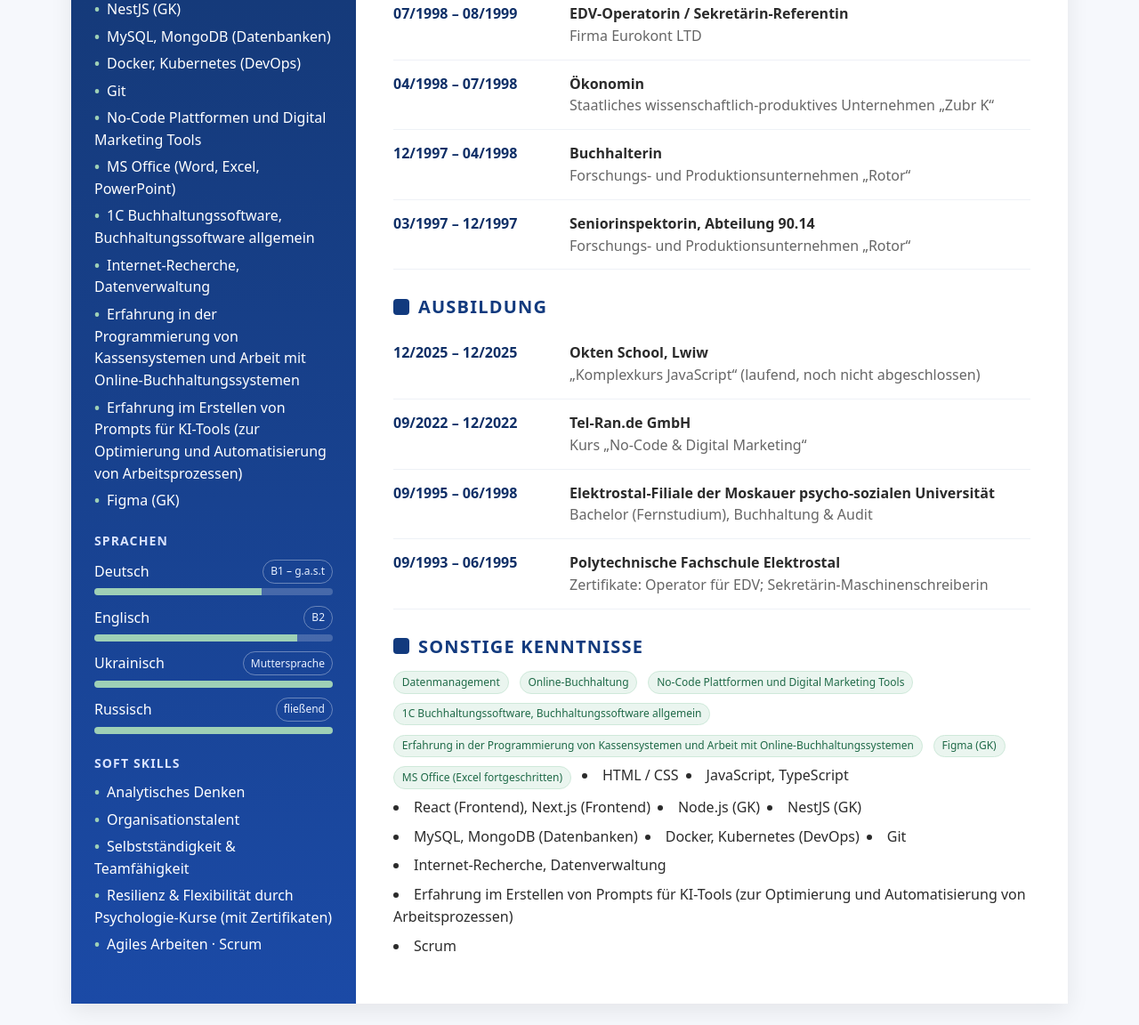
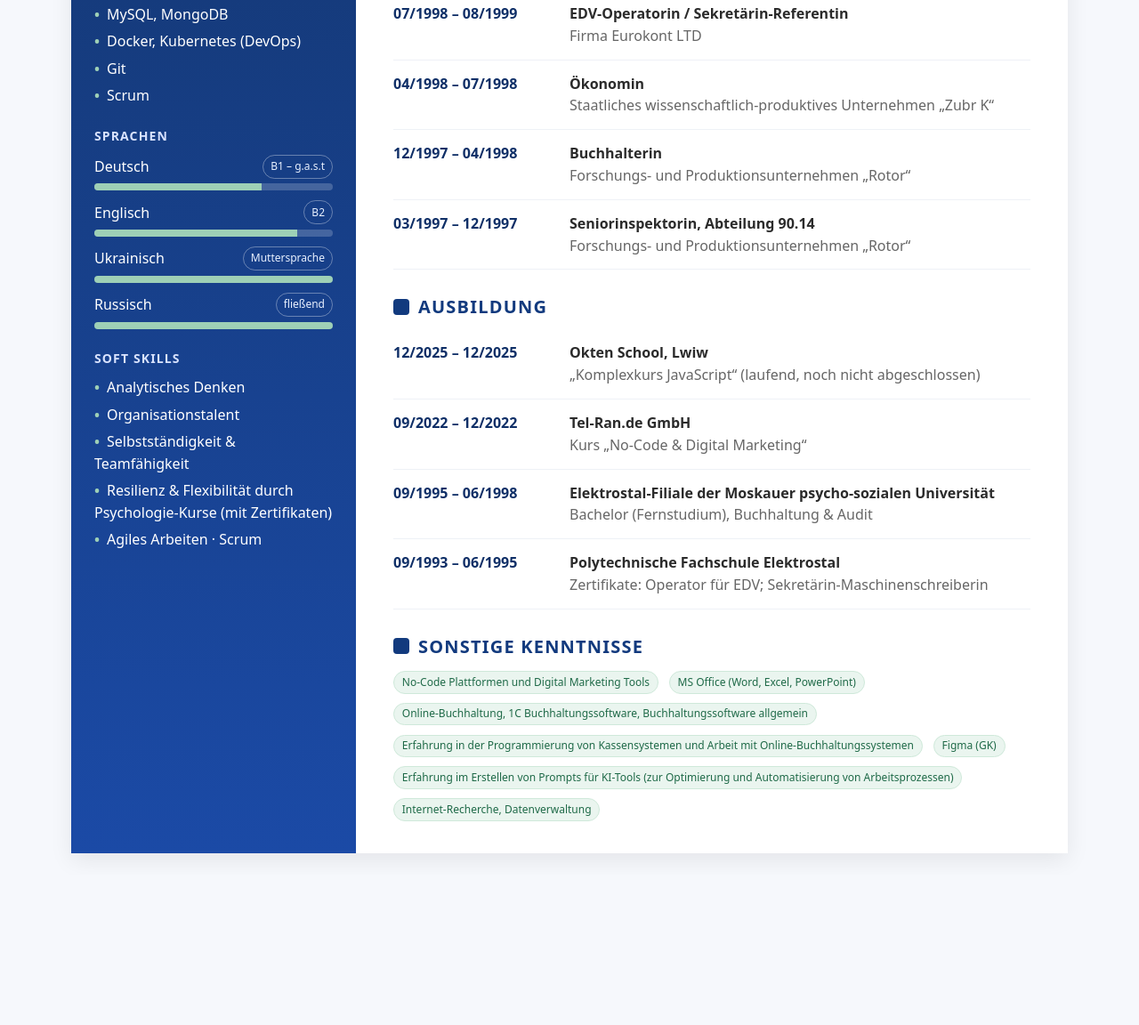
Before and after one commit to Iryna-Don/Lebenslauf, a plain HTML site: page index.html in a window 1280 px wide. Shown: the part 776-1928 px from the top of the page at 89% size. After the commit the page ends 1759 px from the top, so only its background shows below. Drawn offline with Linux system fonts and the light colour scheme.

Commit message:
changed data

```diff
--- a/index.html
+++ b/index.html
@@ -23,19 +23,13 @@
       <ul class="dot-list">
         <li>HTML / CSS</li>
         <li>JavaScript, TypeScript</li>
-        <li>React (Frontend), Next.js (Frontend)</li>
+        <li>React, Next.js</li>
         <li>Node.js (GK)</li>
         <li>NestJS (GK)</li>
-        <li>MySQL, MongoDB (Datenbanken)</li>
+        <li>MySQL, MongoDB</li>
         <li>Docker, Kubernetes (DevOps)</li>
         <li>Git</li>
-        <li>No-Code Plattformen und Digital Marketing Tools</li>
-        <li>MS Office (Word, Excel, PowerPoint)</li>
-        <li>1C Buchhaltungssoftware, Buchhaltungssoftware allgemein</li>
-        <li>Internet-Recherche, Datenverwaltung</li>
-        <li>Erfahrung in der Programmierung von Kassensystemen und Arbeit mit Online-Buchhaltungssystemen</li>
-        <li>Erfahrung im Erstellen von Prompts für KI-Tools (zur Optimierung und Automatisierung von Arbeitsprozessen)</li>
-        <li>Figma (GK)</li>
+        <li>Scrum</li>
       </ul>
     </div>
     <div class="block">
@@ -190,26 +184,13 @@
 
     <h2 class="sec">Sonstige Kenntnisse</h2>
     <div class="tags">
-      <span class="tag">Datenmanagement</span>
-      <span class="tag">Online-Buchhaltung</span>
       <span class="tag">No-Code Plattformen und Digital Marketing Tools</span>
-      <span class="tag">1C Buchhaltungssoftware, Buchhaltungssoftware allgemein</span>
+      <span class="tag">MS Office (Word, Excel, PowerPoint)</span>
+      <span class="tag">Online-Buchhaltung, 1C Buchhaltungssoftware, Buchhaltungssoftware allgemein</span>
       <span class="tag">Erfahrung in der Programmierung von Kassensystemen und Arbeit mit Online-Buchhaltungssystemen</span>
       <span class="tag">Figma (GK)</span>
-      <span class="tag">MS Office (Excel fortgeschritten)</span>
-
-      <li>HTML / CSS</li>
-      <li>JavaScript, TypeScript</li>
-      <li>React (Frontend), Next.js (Frontend)</li>
-      <li>Node.js (GK)</li>
-      <li>NestJS (GK)</li>
-      <li>MySQL, MongoDB (Datenbanken)</li>
-      <li>Docker, Kubernetes (DevOps)</li>
-      <li>Git</li>
-      <li>Internet-Recherche, Datenverwaltung</li>
-      <li>Erfahrung im Erstellen von Prompts für KI-Tools (zur Optimierung und Automatisierung von Arbeitsprozessen)</li>
-      <li>Scrum</li>
-
+      <span class="tag">Erfahrung im Erstellen von Prompts für KI-Tools (zur Optimierung und Automatisierung von Arbeitsprozessen)</span>
+      <span class="tag">Internet-Recherche, Datenverwaltung</span>
     </div>
   </section>
 </main>
```
